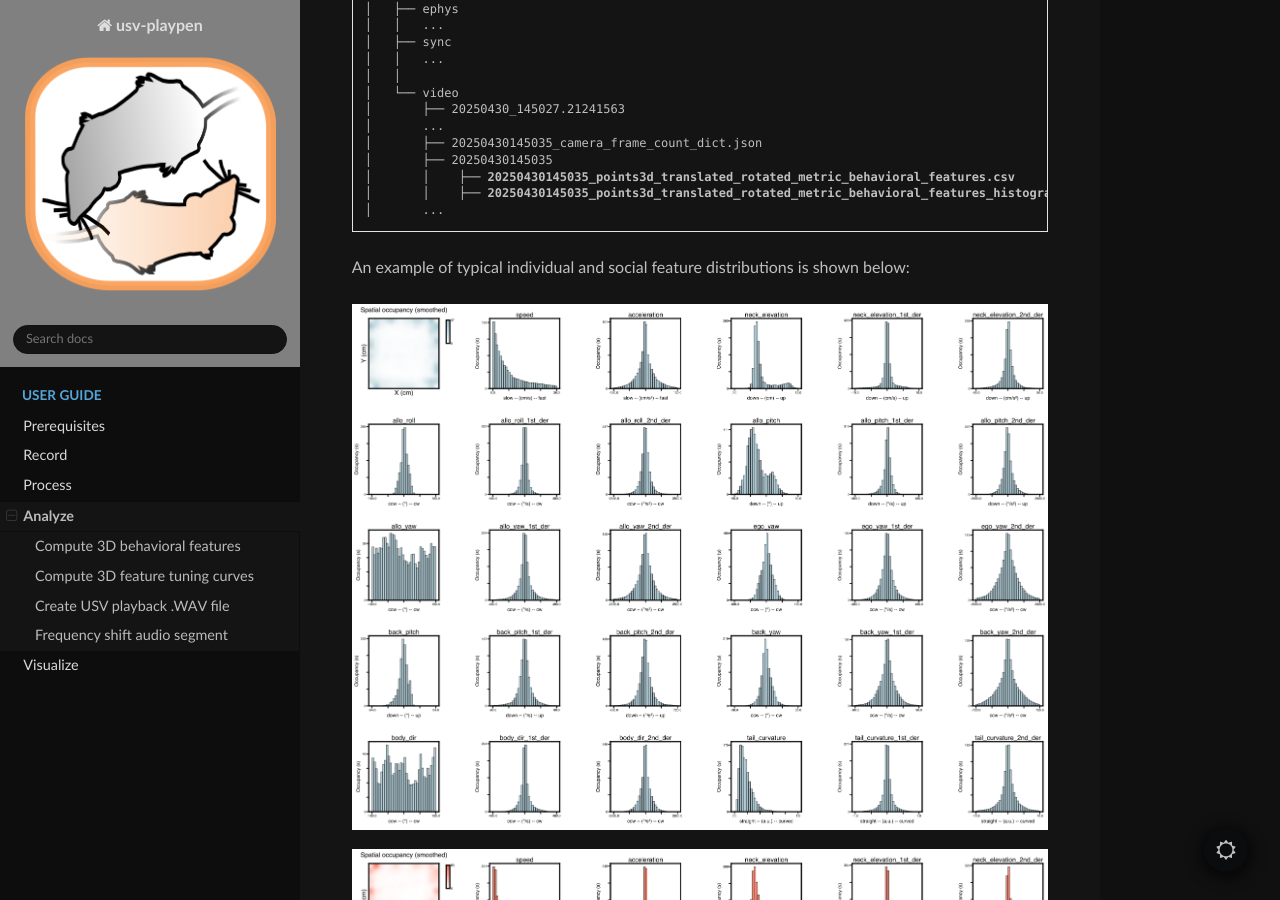
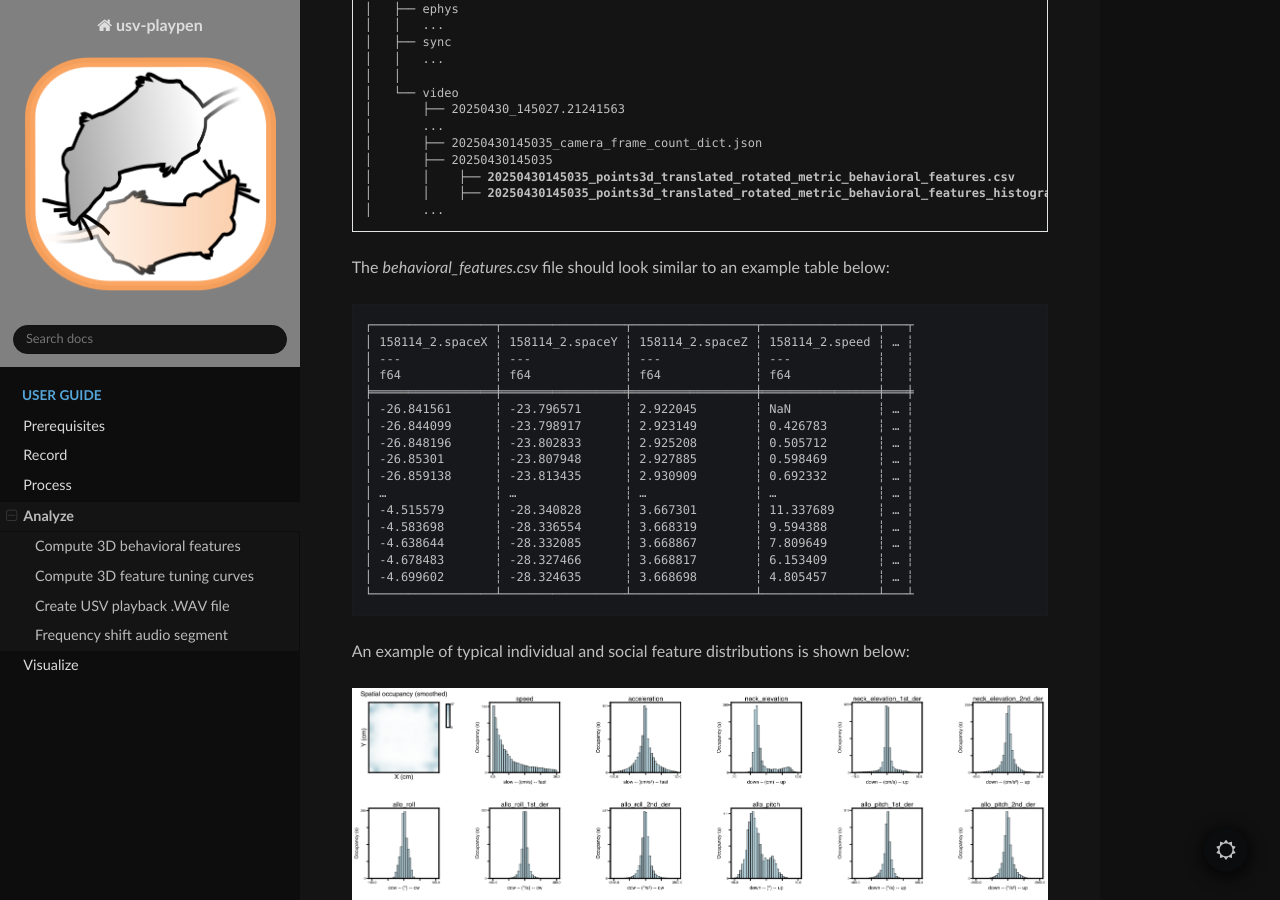
Before and after one commit to bartulem/usv-playpen, a Sphinx documentation site: the page built from docs/Analyze.rst, in a window 1280 px wide and 900 px high, scrolled down 3653 px. Built offline with Sphinx 7.4.7 and the Read the Docs theme 3.1.0, drawn with Linux system fonts in a browser that asks for light colours; pages that are not in the unit, such as notebooks, are missing from menus; the version number is read from the project's files by our own code; some of the changed text lies outside the part shown.

Commit message:
add Analyze docs v02

```diff
--- a/docs/Analyze.rst
+++ b/docs/Analyze.rst
@@ -66,6 +66,27 @@ The analysis results in the creation of [1] a CSV file containing behavioral fea
     │       │    ├── **20250430145035_points3d_translated_rotated_metric_behavioral_features.csv**
     │       │    ├── **20250430145035_points3d_translated_rotated_metric_behavioral_features_histograms.pdf**
     │       ...
+
+The *behavioral_features.csv* file should look similar to an example table below:
+
+.. parsed-literal::
+    ┌─────────────────┬─────────────────┬─────────────────┬────────────────┬───┬
+    │ 158114_2.spaceX ┆ 158114_2.spaceY ┆ 158114_2.spaceZ ┆ 158114_2.speed ┆ … ┆
+    │ ---             ┆ ---             ┆ ---             ┆ ---            ┆   ┆
+    │ f64             ┆ f64             ┆ f64             ┆ f64            ┆   ┆
+    ╞═════════════════╪═════════════════╪═════════════════╪════════════════╪═══╪
+    │ -26.841561      ┆ -23.796571      ┆ 2.922045        ┆ NaN            ┆ … ┆
+    │ -26.844099      ┆ -23.798917      ┆ 2.923149        ┆ 0.426783       ┆ … ┆
+    │ -26.848196      ┆ -23.802833      ┆ 2.925208        ┆ 0.505712       ┆ … ┆
+    │ -26.85301       ┆ -23.807948      ┆ 2.927885        ┆ 0.598469       ┆ … ┆
+    │ -26.859138      ┆ -23.813435      ┆ 2.930909        ┆ 0.692332       ┆ … ┆
+    │ …               ┆ …               ┆ …               ┆ …              ┆ … ┆
+    │ -4.515579       ┆ -28.340828      ┆ 3.667301        ┆ 11.337689      ┆ … ┆
+    │ -4.583698       ┆ -28.336554      ┆ 3.668319        ┆ 9.594388       ┆ … ┆
+    │ -4.638644       ┆ -28.332085      ┆ 3.668867        ┆ 7.809649       ┆ … ┆
+    │ -4.678483       ┆ -28.327466      ┆ 3.668817        ┆ 6.153409       ┆ … ┆
+    │ -4.699602       ┆ -28.324635      ┆ 3.668698        ┆ 4.805457       ┆ … ┆
+    └─────────────────┴─────────────────┴─────────────────┴────────────────┴───┴
 
 An example of typical individual and social feature distributions is shown below:
 
@@ -239,6 +260,20 @@ The analysis results in the creation of a *frequency_shifted_audio_segments* sub
     │   └── video
     │       ...
 
+Below you can find an example of frequency-shifted mouse vocalizations.
+
+.. raw:: html
+
+   <audio controls>
+     <source src="https://raw.githubusercontent.com/bartulem/usv-playpen/refs/heads/main/docs/media/fs_example.wav" type="audio/wav">
+     Your browser does not support the audio element.
+   </audio>
+
+.. raw:: html
+
+   <br>
+   <br>
+
 The */usv-playpen/_parameter_settings/analyses_settings.json* file contains a section only partially modifiable in the GUI, but it can be modified manually:
 
 * **fs_audio_dir** : audio subdirectory where the audio files are stored
```
